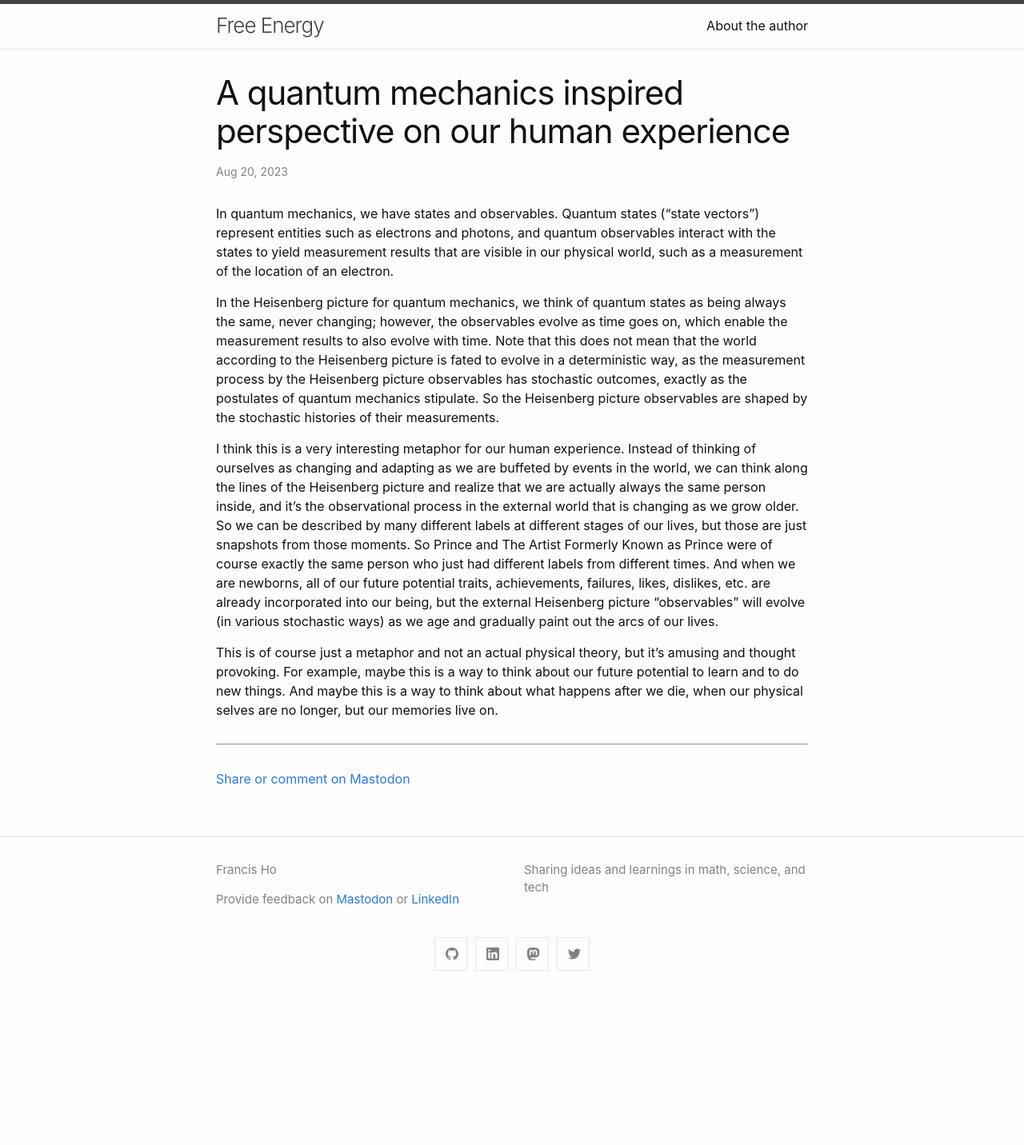
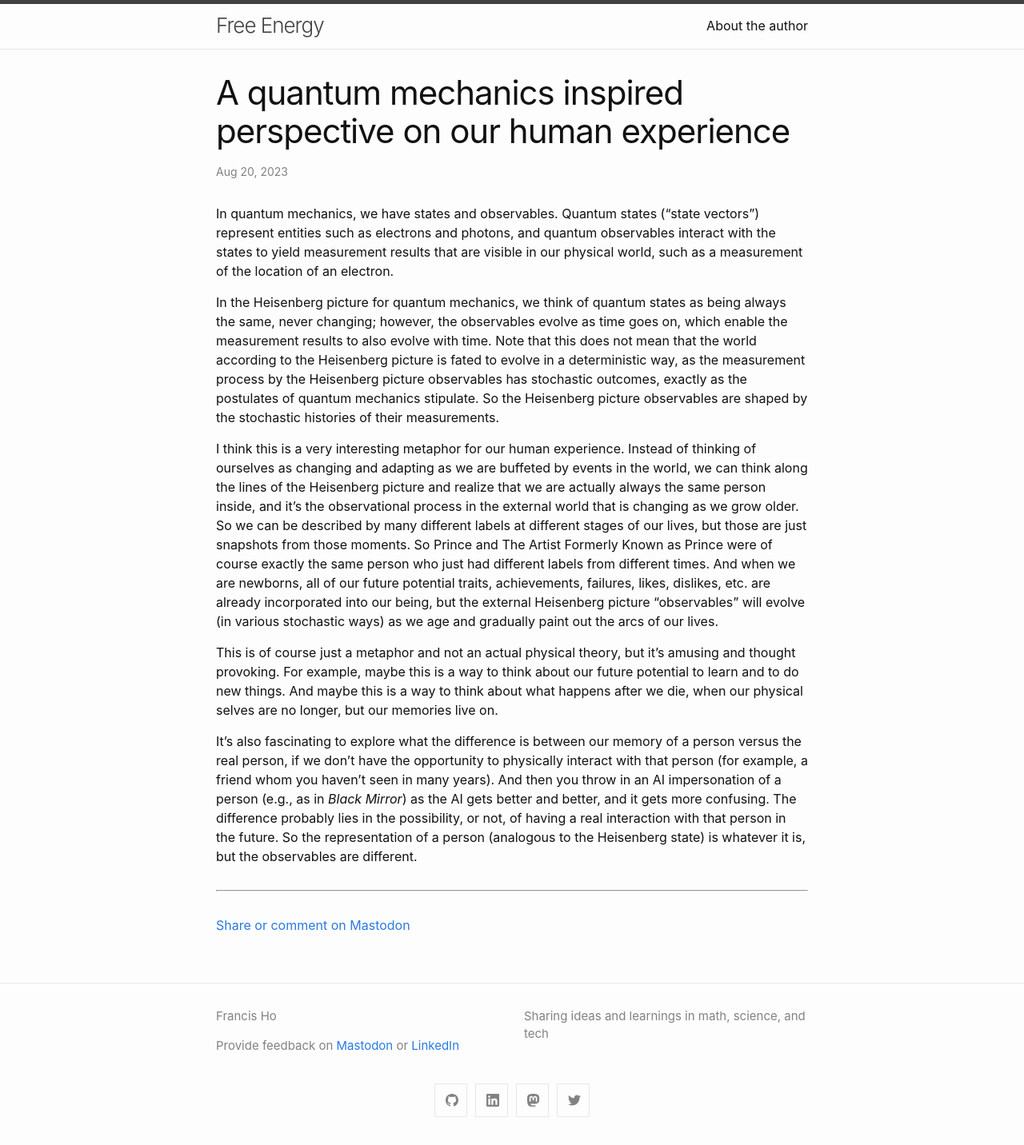
Before and after one commit to sunfishstanford/sunfishstanford.github.io, a Jekyll site: the page built from _posts/2023-08-20-HeisenbergPictureHumanExperience.md, in a window 1280 px wide. Shown: the whole page at 80% size. Built offline with Jekyll 4.4.1, drawn with Linux system fonts in a browser that asks for light colours; comment, search, counter and statistics services are not loaded; before the commit the page ends 1249 px from its top, so only the background shows below that.

Commit message:
Update 2023-08-20-HeisenbergPictureHumanExperience.md

```diff
--- a/_posts/2023-08-20-HeisenbergPictureHumanExperience.md
+++ b/_posts/2023-08-20-HeisenbergPictureHumanExperience.md
@@ -15,6 +15,8 @@ I think this is a very interesting metaphor for our human experience. Instead of
 
 This is of course just a metaphor and not an actual physical theory, but it’s amusing and thought provoking. For example, maybe this is a way to think about our future potential to learn and to do new things. And maybe this is a way to think about what happens after we die, when our physical selves are no longer, but our memories live on.
 
+It's also fascinating to explore what the difference is between our memory of a person versus the real person, if we don't have the opportunity to physically interact with that person (for example, a friend whom you haven't seen in many years). And then you throw in an AI impersonation of a person (e.g., as in *Black Mirror*) as the AI gets better and better, and it gets more confusing. The difference probably lies in the possibility, or not, of having a real interaction with that person in the future. So the representation of a person (analogous to the Heisenberg state) is whatever it is, but the observables are different.
+
 ---
 
 [Share or comment on Mastodon](https://hachyderm.io/@Sunfishstanford/110922865624784264){:target="_blank"}
```
